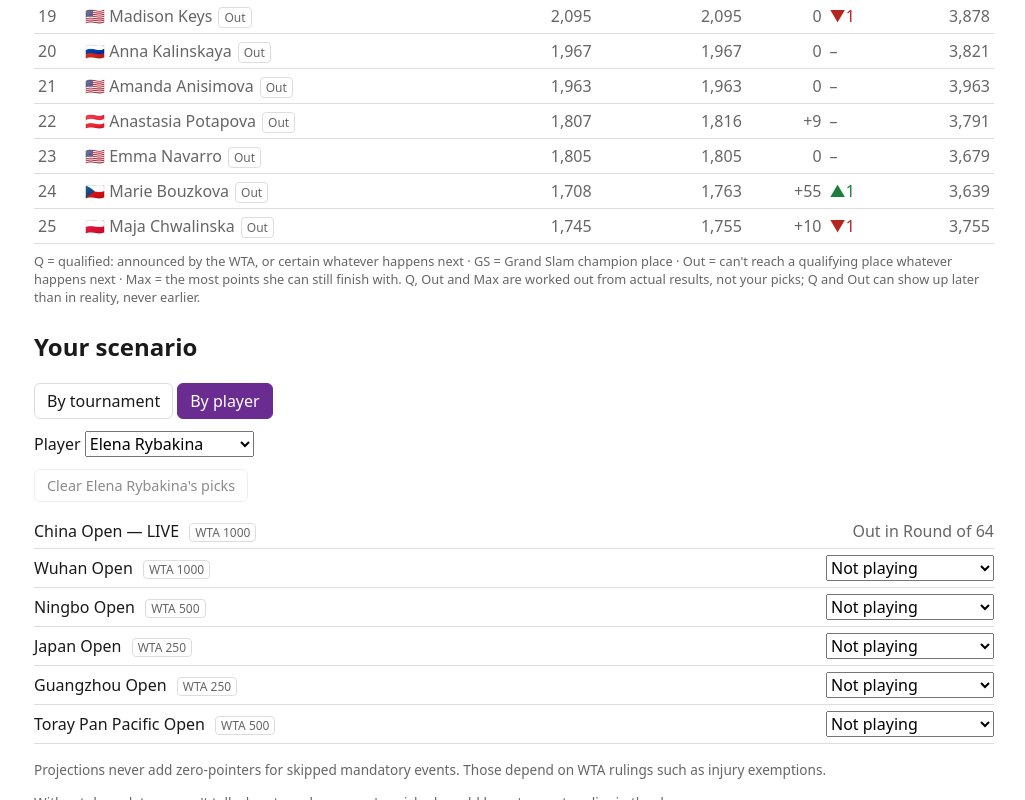
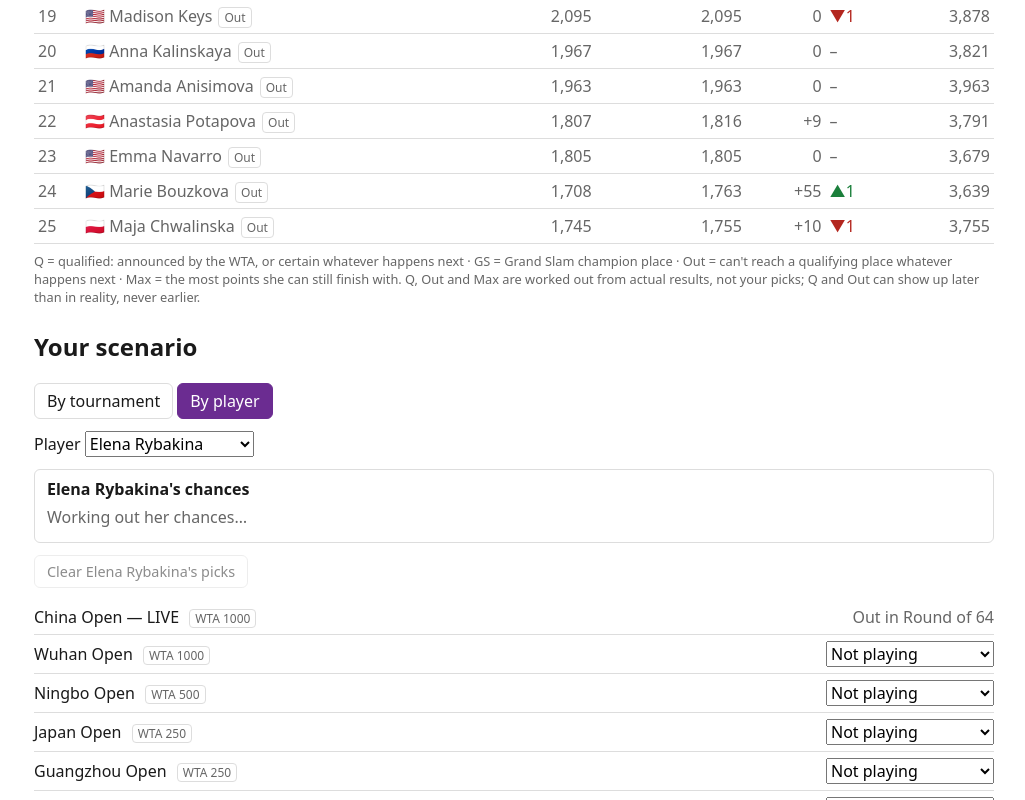
Before and after one commit to kwilson47/wtarace, a React (Vite) app: page / in a window 1280 px wide. Both pictures are taken after a click on the tab "By player". Shown: the part 850-1650 px from the top of the page, without its empty margins (126-1151 px from the left). Built offline with nearby package versions, Linux system fonts and the light colour scheme.

Commit message:
feat(ui): player chances panel with loadable examples
Co-Authored-By: Claude Opus 5.5 <noreply@anthropic.com>

```diff
--- a/src/scenario/useScenario.ts
+++ b/src/scenario/useScenario.ts
@@ -38,7 +38,8 @@ export function useScenario(season: Season) {
   }, []);
 
   const reset = useCallback(() => setScenario({}), []);
+  const load = useCallback((next: Scenario) => setScenario(next), []);
   const dismissIgnored = useCallback(() => setIgnored([]), []);
 
-  return { scenario, setPick, reset, ignored, dismissIgnored };
+  return { scenario, setPick, reset, load, ignored, dismissIgnored };
 }
--- a/src/ui/App.tsx
+++ b/src/ui/App.tsx
@@ -23,7 +23,7 @@ function IgnoredNotice({ ignored, onDismiss }: { ignored: IgnoredPick[]; onDismi
 }
 
 export function App({ season }: { season: Season }) {
-  const { scenario, setPick, reset, ignored, dismissIgnored } = useScenario(season);
+  const { scenario, setPick, reset, load, ignored, dismissIgnored } = useScenario(season);
   const { players, tournaments, rules } = season;
   const rows = useMemo(() => projectStandings(players, scenario, tournaments, rules), [players, scenario, tournaments, rules]);
   const warnings = useMemo(() => checkScenario(scenario, players, tournaments, rules), [players, scenario, tournaments, rules]);
@@ -45,7 +45,7 @@ export function App({ season }: { season: Season }) {
       {ignored.length > 0 && <IgnoredNotice ignored={ignored} onDismiss={dismissIgnored} />}
       <main>
         <StandingsTable rows={rows} eliminated={eliminated} clinched={clinched} maxPoints={maxPoints} />
-        <ScenarioEditor season={season} players={byCurrentRank} scenario={scenario} warnings={warnings} onPick={setPick} />
+        <ScenarioEditor season={season} players={byCurrentRank} scenario={scenario} warnings={warnings} onPick={setPick} onLoad={load} />
       </main>
     </div>
   );
--- /dev/null
+++ b/src/ui/PlayerOutlook.tsx
@@ -0,0 +1,108 @@
+import type { ReactNode } from 'react';
+import type { Player, Season } from '../data/schema';
+import { pointsTable } from '../engine/lookup';
+import type { Outlook } from '../engine/outlook';
+import { splitPickKey, type Scenario } from '../engine/types';
+import { formatPoints } from './format';
+
+/** One line per player in `players` order: "Live Masters: Lost in Final; Next Open: Winner". */
+export function describePicks(scenario: Scenario, players: Player[], season: Season): { name: string; picks: string }[] {
+  const byPlayer = new Map<string, { tournamentId: string; round: string }[]>();
+  for (const [key, round] of Object.entries(scenario)) {
+    const { playerId, tournamentId } = splitPickKey(key);
+    byPlayer.set(playerId, [...(byPlayer.get(playerId) ?? []), { tournamentId, round }]);
+  }
+  return players
+    .filter((p) => byPlayer.has(p.id))
+    .map((p) => {
+      const picks = byPlayer
+        .get(p.id)!
+        .map((pick) => ({ ...pick, t: season.tournaments.find((t) => t.id === pick.tournamentId)! }))
+        .sort((a, b) => a.t.startDate.localeCompare(b.t.startDate))
+        .map(({ t, round }) => {
+          const table = pointsTable(season.rules, t.drawType);
+          const label = table.find((r) => r.round === round)!.label;
+          return `${t.name}: ${round === table.at(-1)!.round ? label : `Lost in ${label}`}`;
+        });
+      return { name: p.name, picks: picks.join('; ') };
+    });
+}
+
+function Example({ title, scenario, players, season, onLoad }: {
+  title: string;
+  scenario: Scenario;
+  players: Player[];
+  season: Season;
+  onLoad: (scenario: Scenario) => void;
+}) {
+  const lines = describePicks(scenario, players, season);
+  return (
+    <section className="example" aria-label={title}>
+      <p>
+        <strong>{title}</strong>
+        {lines.length === 0 ? ': as things stand, if nobody earns more points.' : ':'}
+      </p>
+      {lines.length > 0 && (
+        <ul>
+          {lines.map((l) => <li key={l.name}>{`${l.name} — ${l.picks}`}</li>)}
+        </ul>
+      )}
+      <button type="button" title="Replaces your current picks" onClick={() => onLoad(scenario)}>Load this scenario</button>
+    </section>
+  );
+}
+
+interface Props {
+  player: Player;
+  /** null while it is being worked out. */
+  outlook: Outlook | null;
+  /** Tracked players in current-rank order, for listing example picks. */
+  players: Player[];
+  season: Season;
+  onLoad: (scenario: Scenario) => void;
+}
+
+export function PlayerOutlook({ player, outlook, players, season, onLoad }: Props) {
+  let body: ReactNode;
+  if (outlook === null) body = <p className="muted">Working out her chances…</p>;
+  else if (outlook.status === 'qualified') body = <p>{`${player.name} has qualified for the WTA Finals.`}</p>;
+  else if (outlook.status === 'out') body = <p>{`${player.name} can no longer qualify.`}</p>;
+  else {
+    const route = outlook.safeRoute && describePicks(outlook.safeRoute, [player], season)[0];
+    body = (
+      <>
+        {outlook.safeAt === null ? (
+          <p>We couldn't prove a points total that is always enough.</p>
+        ) : (
+          <p>
+            {`Safe at ${formatPoints(outlook.safeAt)} points: finishing with at least this many guarantees a place, whatever anyone else does`}
+            {outlook.eligibleNow ? '.' : ', once she meets the event minimum.'}
+            {' '}
+            {route
+              ? `She can get there herself — ${route.picks}.`
+              : outlook.eventsLeft
+                ? "She can't get there on her own results, so she also needs help from others."
+                : 'She has no events left, so it depends on other players.'}
+          </p>
+        )}
+        {outlook.qualifyExample ? (
+          <Example title="How she could qualify" scenario={outlook.qualifyExample} players={players} season={season} onLoad={onLoad} />
+        ) : (
+          <p>We couldn't find a simple way for her to qualify.</p>
+        )}
+        {outlook.missExample ? (
+          <Example title="How she could miss out" scenario={outlook.missExample} players={players} season={season} onLoad={onLoad} />
+        ) : (
+          <p>We couldn't build an example of her missing out to show here.</p>
+        )}
+        <p className="note">In these examples, players not listed earn no more points. Loading one replaces your current picks.</p>
+      </>
+    );
+  }
+  return (
+    <section className="outlook" aria-label="Chances">
+      <h3>{`${player.name}'s chances`}</h3>
+      {body}
+    </section>
+  );
+}
--- a/src/ui/ScenarioEditor.tsx
+++ b/src/ui/ScenarioEditor.tsx
@@ -4,6 +4,8 @@ import type { Warning } from '../engine/checkScenario';
 import { pickKey, type Scenario } from '../engine/types';
 import { categoryLabel } from './format';
 import { PickSelect } from './PickSelect';
+import { PlayerOutlook } from './PlayerOutlook';
+import { useOutlook } from './useOutlook';
 import { warningsByPick } from './warningText';
 
 type OnPick = (playerId: string, tournamentId: string, round: string | null) => void;
@@ -15,6 +17,7 @@ interface Props {
   scenario: Scenario;
   warnings: Warning[];
   onPick: OnPick;
+  onLoad: (scenario: Scenario) => void;
 }
 
 interface PanelProps {
@@ -93,9 +96,10 @@ function ByTournament({ tournaments, players, ...rest }: PanelProps) {
   );
 }
 
-function ByPlayer({ tournaments, players, ...rest }: PanelProps) {
+function ByPlayer({ season, onLoad, tournaments, players, ...rest }: PanelProps & { season: Season; onLoad: (scenario: Scenario) => void }) {
   const [id, setId] = useState(players[0]?.id ?? '');
   const player = players.find((p) => p.id === id) ?? players[0];
+  const outlook = useOutlook(season, player?.id ?? '');
   if (!player) return null;
   return (
     <div role="tabpanel">
@@ -105,6 +109,7 @@ function ByPlayer({ tournaments, players, ...rest }: PanelProps) {
           {players.map((p) => <option key={p.id} value={p.id}>{p.name}</option>)}
         </select>
       </label>
+      <PlayerOutlook player={player} outlook={outlook} players={players} season={season} onLoad={onLoad} />
       <ClearButton
         label={`Clear ${player.name}'s picks`}
         picks={tournaments.map((t) => ({ playerId: player.id, tournamentId: t.id }))}
@@ -125,7 +130,7 @@ function ByPlayer({ tournaments, players, ...rest }: PanelProps) {
   );
 }
 
-export function ScenarioEditor({ season, players, scenario, warnings, onPick }: Props) {
+export function ScenarioEditor({ season, players, scenario, warnings, onPick, onLoad }: Props) {
   const [tab, setTab] = useState<'tournament' | 'player'>('tournament');
   const remaining = useMemo(
     () => season.tournaments.filter((t) => t.status !== 'completed').sort((a, b) => a.startDate.localeCompare(b.startDate)),
@@ -144,7 +149,7 @@ export function ScenarioEditor({ season, players, scenario, warnings, onPick }:
         <button type="button" role="tab" aria-selected={tab === 'tournament'} onClick={() => setTab('tournament')}>By tournament</button>
         <button type="button" role="tab" aria-selected={tab === 'player'} onClick={() => setTab('player')}>By player</button>
       </div>
-      {tab === 'tournament' ? <ByTournament {...panelProps} /> : <ByPlayer {...panelProps} />}
+      {tab === 'tournament' ? <ByTournament {...panelProps} /> : <ByPlayer {...panelProps} season={season} onLoad={onLoad} />}
       <div className="footnotes">
         <p>Projections never add zero-pointers for skipped mandatory events. Those depend on WTA rulings such as injury exemptions.</p>
         <p>Without draw data we can't tell when two players you've picked would have to meet earlier in the draw.</p>
--- /dev/null
+++ b/src/ui/outlook.worker.ts
@@ -0,0 +1,11 @@
+// Works out one player's outlook off the main thread; the searches can take a few seconds on real data.
+import type { Season } from '../data/schema';
+import { playerOutlook, type Outlook } from '../engine/outlook';
+
+const scope = self as unknown as {
+  onmessage: ((event: MessageEvent<{ season: Season; playerId: string }>) => void) | null;
+  postMessage: (outlook: Outlook) => void;
+};
+
+scope.onmessage = ({ data }) =>
+  scope.postMessage(playerOutlook(data.playerId, data.season.players, data.season.tournaments, data.season.rules));
--- a/src/ui/styles.css
+++ b/src/ui/styles.css
@@ -58,3 +58,9 @@ button { font: inherit; padding: 6px 12px; border: 1px solid var(--line); border
 .warning { color: var(--warn); font-size: 0.85rem; }
 .footnotes { color: var(--muted); font-size: 0.85rem; margin-top: 16px; }
 select { font: inherit; max-width: 100%; }
+.outlook { border: 1px solid var(--line); border-radius: 6px; padding: 8px 12px; margin-bottom: 12px; }
+.outlook h3 { margin: 0 0 6px; font-size: 1rem; }
+.outlook p { margin: 6px 0; }
+.outlook .example ul { margin: 4px 0 6px; padding-left: 20px; }
+.outlook .example button { font-size: 0.9rem; }
+.muted { color: var(--muted); }
--- /dev/null
+++ b/src/ui/useOutlook.ts
@@ -0,0 +1,24 @@
+import { useEffect, useState } from 'react';
+import type { Season } from '../data/schema';
+import { playerOutlook, type Outlook } from '../engine/outlook';
+
+/**
+ * One player's outlook, from actual results. In the browser it runs in a worker and arrives after the
+ * first render (null until then); without workers (tests) it runs inline. Results are tagged with the
+ * player they belong to, so switching players never shows a stale answer.
+ */
+export function useOutlook(season: Season, playerId: string): Outlook | null {
+  const [result, setResult] = useState<{ playerId: string; outlook: Outlook } | null>(null);
+  useEffect(() => {
+    if (!playerId) return;
+    if (typeof Worker === 'undefined') {
+      setResult({ playerId, outlook: playerOutlook(playerId, season.players, season.tournaments, season.rules) });
+      return;
+    }
+    const worker = new Worker(new URL('./outlook.worker.ts', import.meta.url), { type: 'module' });
+    worker.onmessage = (event: MessageEvent<Outlook>) => setResult({ playerId, outlook: event.data });
+    worker.postMessage({ season, playerId });
+    return () => worker.terminate();
+  }, [season, playerId]);
+  return result?.playerId === playerId ? result.outlook : null;
+}
```
Also changed, not shown: 2 other files (tests, documents, lock files or other folders).
